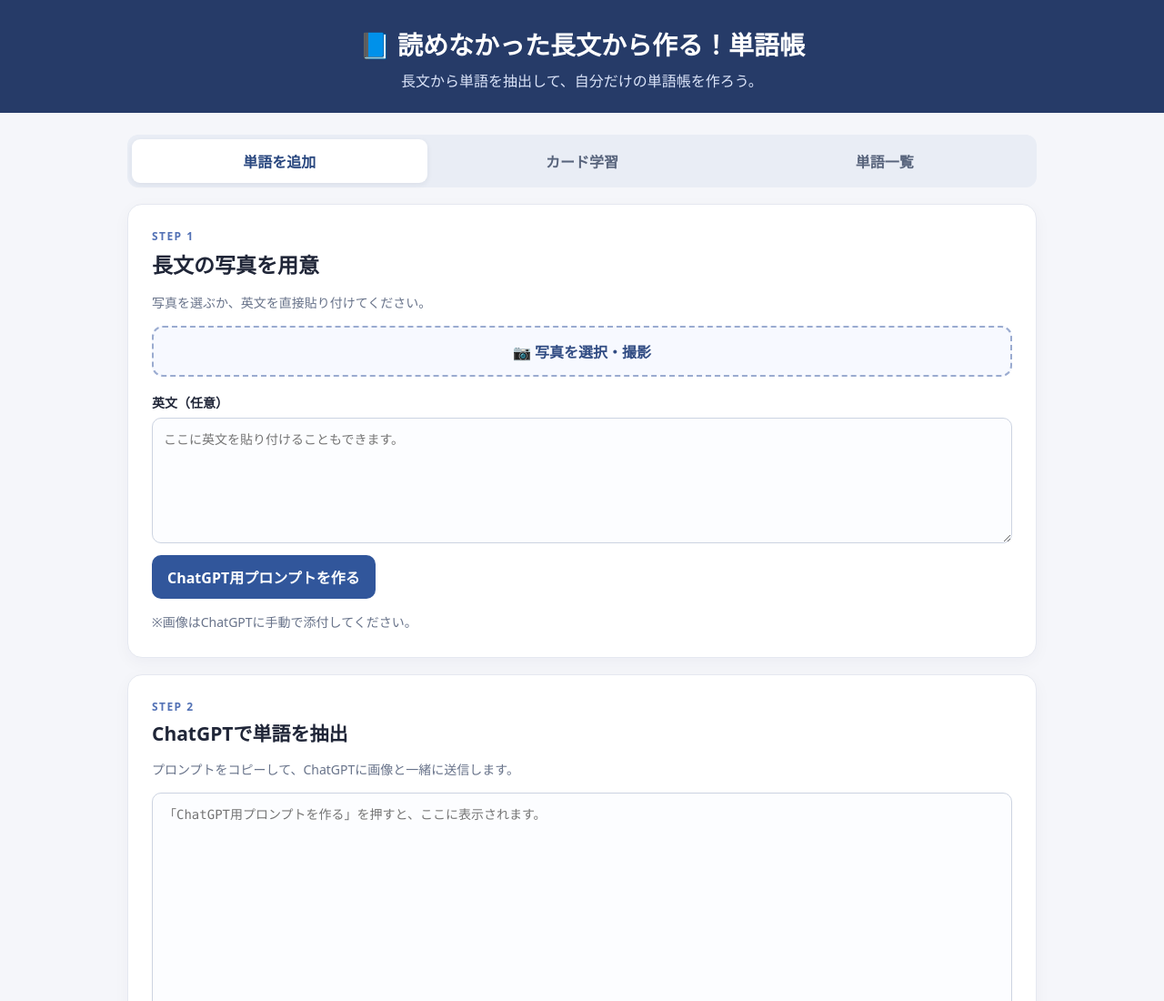
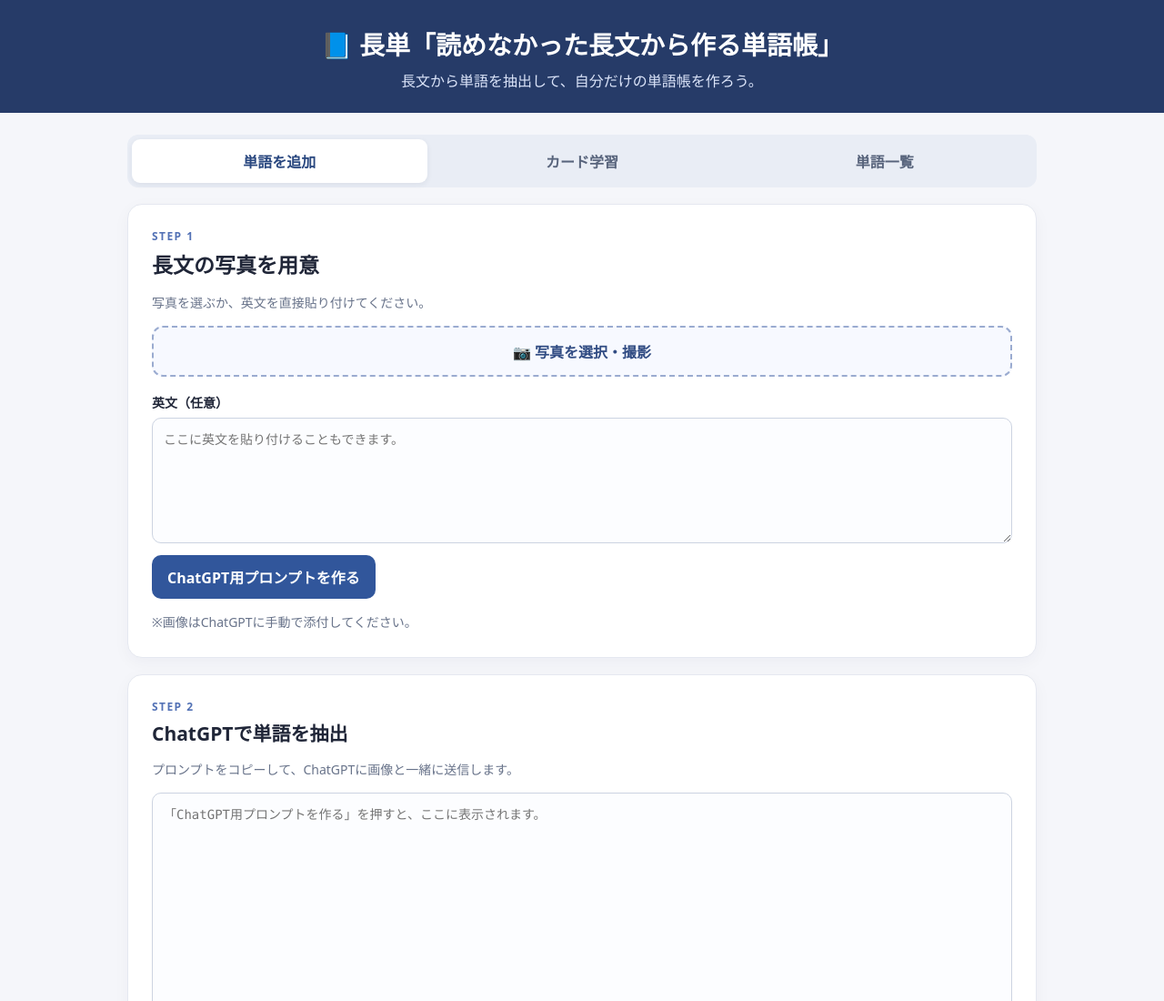
Before and after one commit to shikipon11/Long-form-vocabulary, a plain HTML site: page index.html in a window 1280 px wide. Shown: the top 1100 px of the page at 91% size. Drawn offline with Linux system fonts and the light colour scheme.

Commit message:
Update index.html

```diff
--- a/index.html
+++ b/index.html
@@ -5,12 +5,12 @@
   <meta charset="UTF-8" />
   <meta name="viewport" content="width=device-width, initial-scale=1.0" />
   <meta name="theme-color" content="#f7f8fc" />
-  <title>読めなかった長文から作る！単語帳</title>
+  <title>長単！＊読めなかった長文から作る単語帳＊</title>
   <link rel="stylesheet" href="style.css" />
 </head>
 <body>
   <header class="top">
-    <div class="brand">📘 読めなかった長文から作る！単語帳</div>
+    <div class="brand">📘 長単「読めなかった長文から作る単語帳」</div>
     <p>長文から単語を抽出して、自分だけの単語帳を作ろう。</p>
   </header>
 
```
